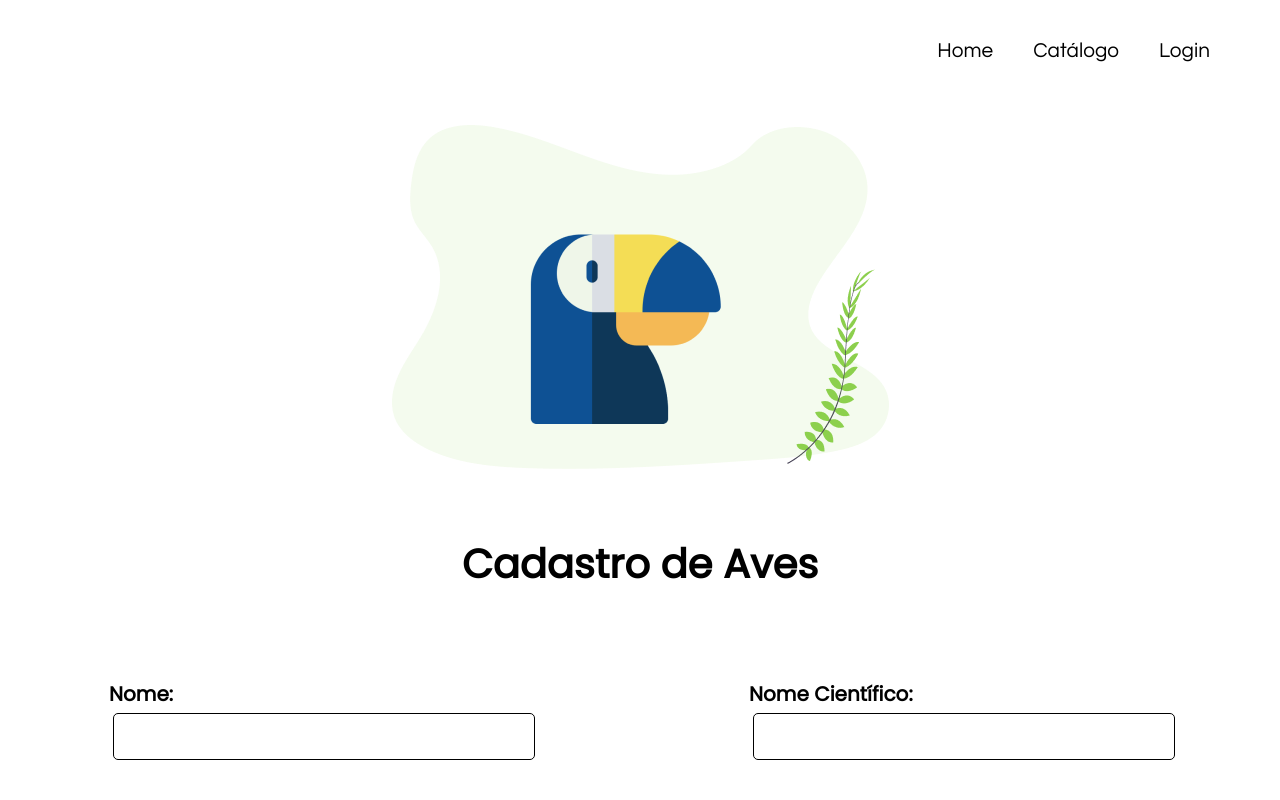
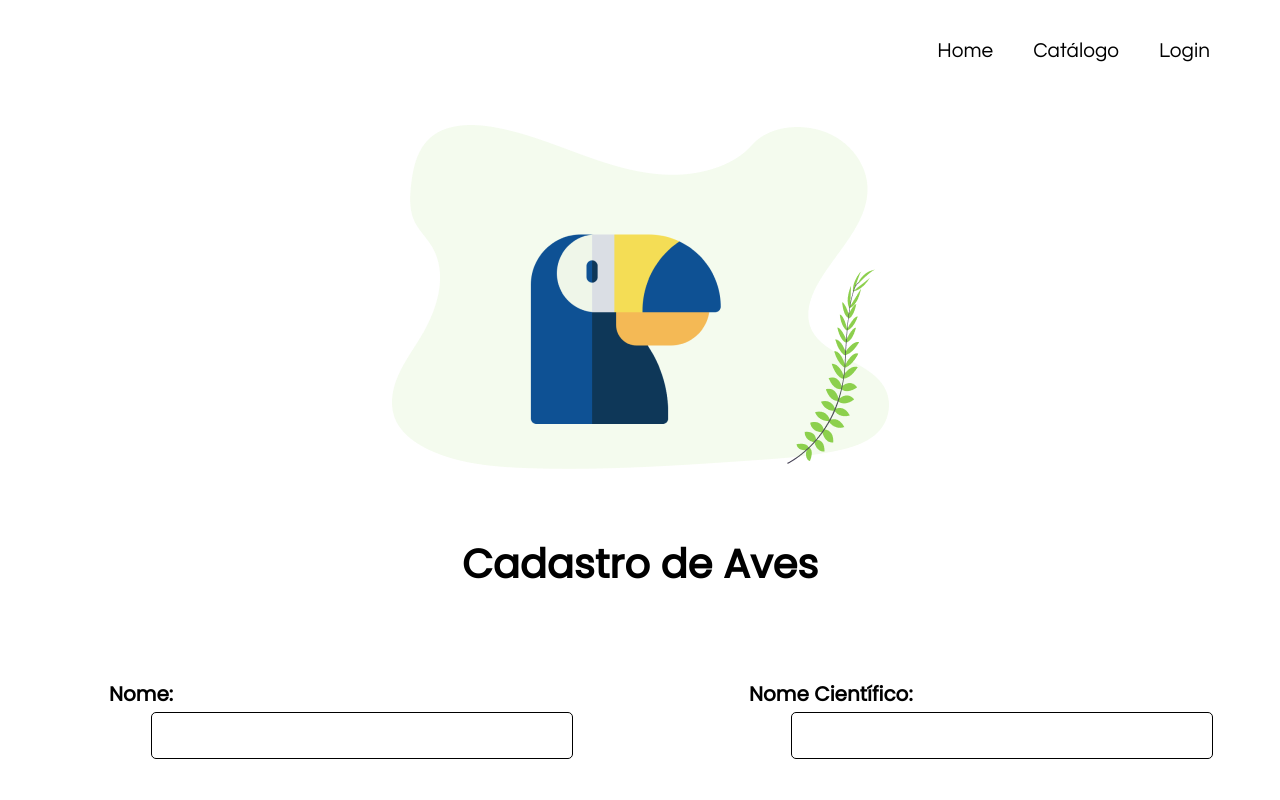
Before and after one commit to cahcastroc/ornitologo_app, a React (Create React App) app in the folder frontend/: page /cadastroAve in a window 1280 px wide. Shown: the top 800 px of the page. Built offline with nearby package versions, Linux system fonts and the light colour scheme; the HTML template or start-up script is replaced by a standard one.

Commit message:
criação do service para chamar o back end

```diff
--- a/frontend/src/components/Input/Input.css
+++ b/frontend/src/components/Input/Input.css
@@ -3,7 +3,8 @@
 .input-text {
     display: flex;
     margin: 0 1%;
-    outline: none;
+    justify-content: flex-start;
+    margin-left: 10%;
 }
 
 .caixa-texto {
@@ -27,8 +28,5 @@
     background-color: white;
     margin: 1% 0;
     padding: 1%;
-    border-top: 1.5px solid black;
-    border-bottom: 1.5px solid black;
-    border-right: 1.5px solid black;
     border-radius: 5px;
 }
--- a/frontend/src/pages/cadastroAve/CadastroAve.tsx
+++ b/frontend/src/pages/cadastroAve/CadastroAve.tsx
@@ -5,6 +5,7 @@ import tucano from "../../assets/tucano.png";
 import BotaoSalvar from "../../components/botaoSalvar/BotaoSalvar";
 import { CadastroAveService } from "../../services/CadastroAveServices";
 import { Ave } from "../../models/Ave";
+import { resolveTypeReferenceDirective } from "typescript";
 
 const CadastroAve = () => {
   let service: CadastroAveService = new CadastroAveService();
@@ -20,6 +21,7 @@ const CadastroAve = () => {
       descricao: descricao,
     };
     service.cadastrarAve(ave);
+    alert("Ave cadastrada com sucesso!");
   };
 
   return (
--- a/frontend/src/services/CadastroAveServices.tsx
+++ b/frontend/src/services/CadastroAveServices.tsx
@@ -3,11 +3,11 @@ import { Ave } from "../models/Ave";
 
 export class CadastroAveService {
   async cadastrarAve(ave: Ave) {
-    return axios("http://localhost:3001/aves", {
+    return axios("http://localhost:3000/aves", {
+      headers: {"Authorization": `Bearer ${localStorage.getItem("token")}`},
       method: "POST",
       data: ave,
     }).then((response) => {
-      console.log(response);
       return response.data;
     })
   }
```
